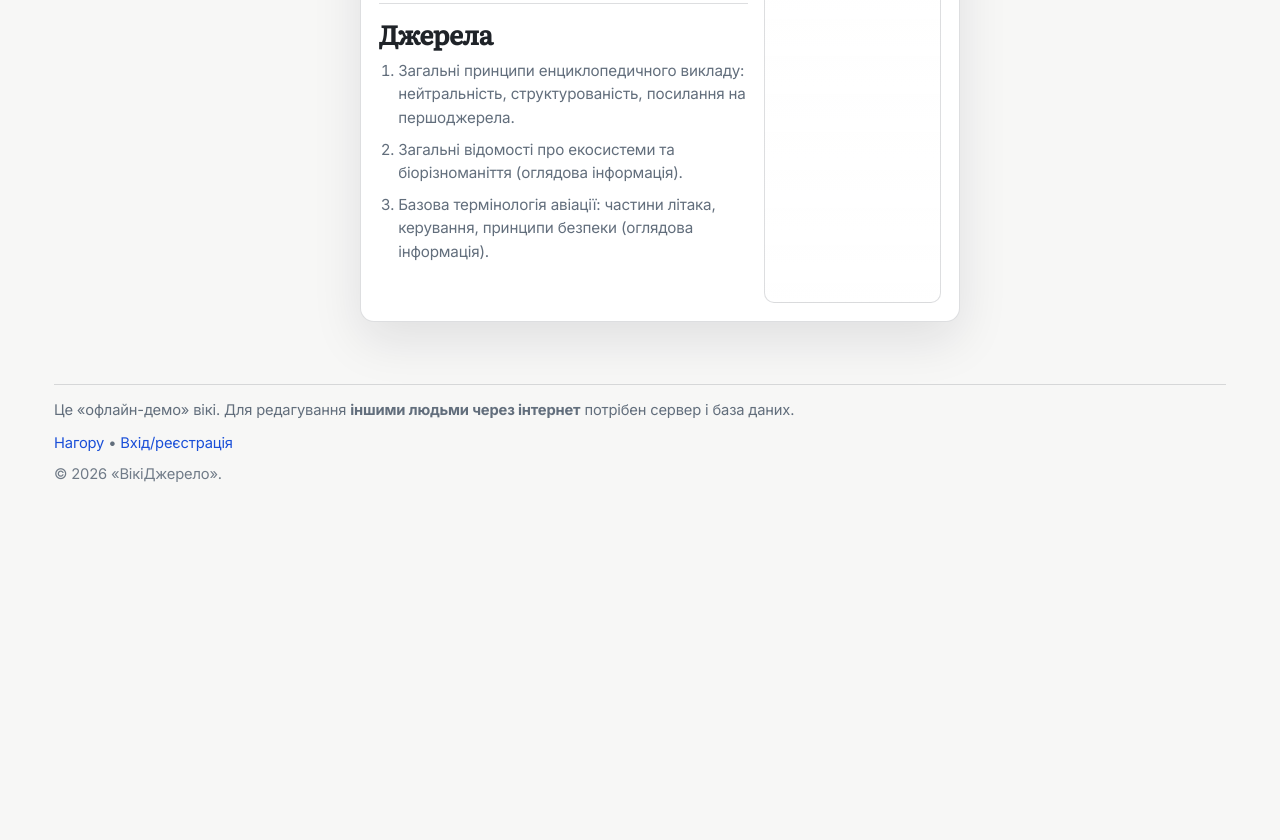
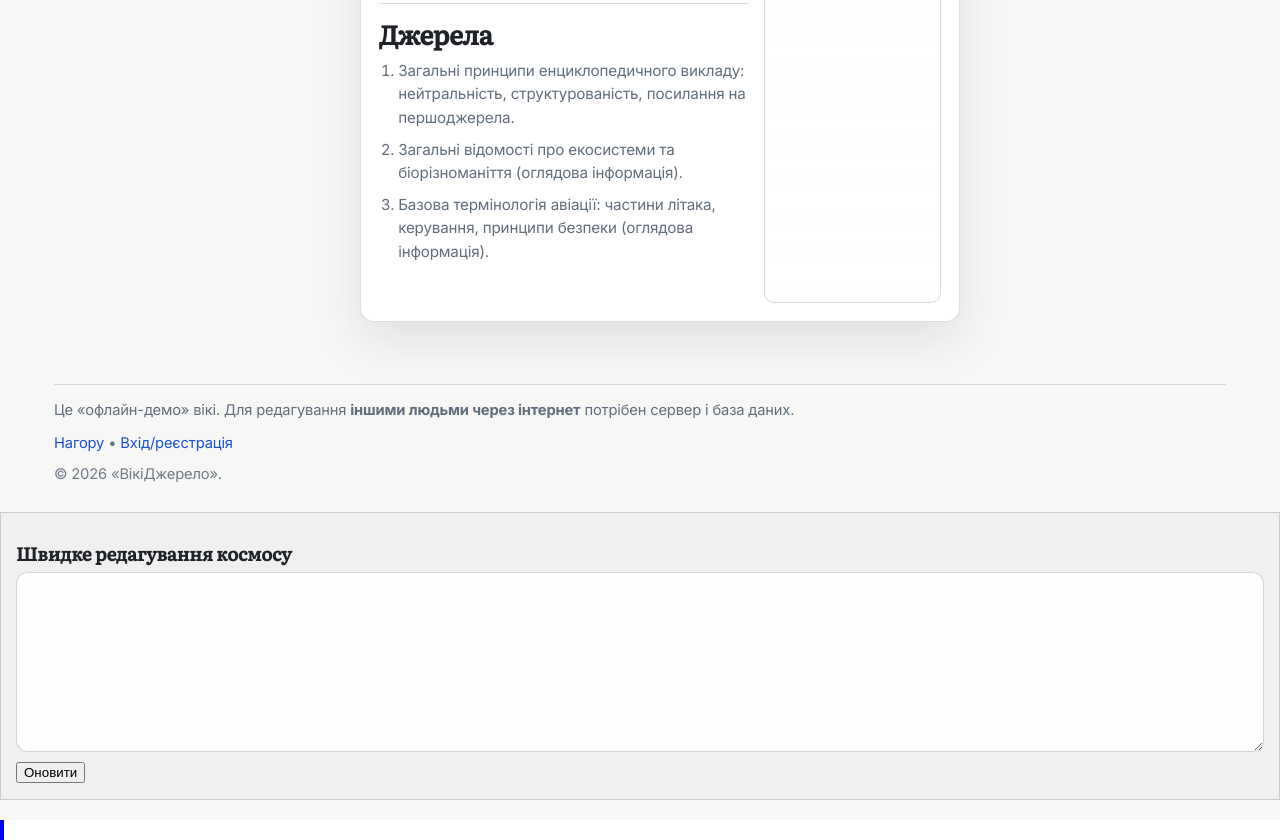
Before and after one commit to mv8131635-dot/wiki-project, a plain HTML site: page index.html in a window 1280 px wide. Shown: the part 3495-4335 px from the top of the page. Before the commit the page ends 3981 px from the top, so only its background shows below. Drawn offline with Linux system fonts and the light colour scheme.

Commit message:
Update index.html

```diff
--- a/index.html
+++ b/index.html
@@ -1691,5 +1691,36 @@ window.openCanvas = function(id) {
     // If user edits sections, TOC spy isn't reinitialized; keep it simple:
     // For production, reinit observer after renderCustomSections().
   </script>
+<style>
+    /* Твої старі стилі залишаються тут */
+
+    .admin-panel { background: #f0f0f0; padding: 15px; border: 1px solid #ccc; margin-bottom: 20px; }
+    textarea { width: 100%; height: 80px; }
+    #display-text { background: #fff; padding: 10px; border-left: 4px solid blue; }
+</style>
+<div class="admin-panel">
+    <h3>Швидке редагування космосу</h3>
+    <textarea id="input-text"></textarea>
+    <button onclick="saveContent()">Оновити</button>
+</div>
+
+<div id="display-text">
+    </div>
+<script>
+    function saveContent() {
+        const text = document.getElementById('input-text').value;
+        localStorage.setItem('spaceInfo', text);
+        document.getElementById('display-text').innerText = text;
+    }
+
+    // Це щоб текст не зникав після оновлення сторінки
+    window.onload = function() {
+        const saved = localStorage.getItem('spaceInfo');
+        if (saved) {
+            document.getElementById('display-text').innerText = saved;
+            document.getElementById('input-text').value = saved;
+        }
+    };
+</script>
 </body>
 </html>
```
